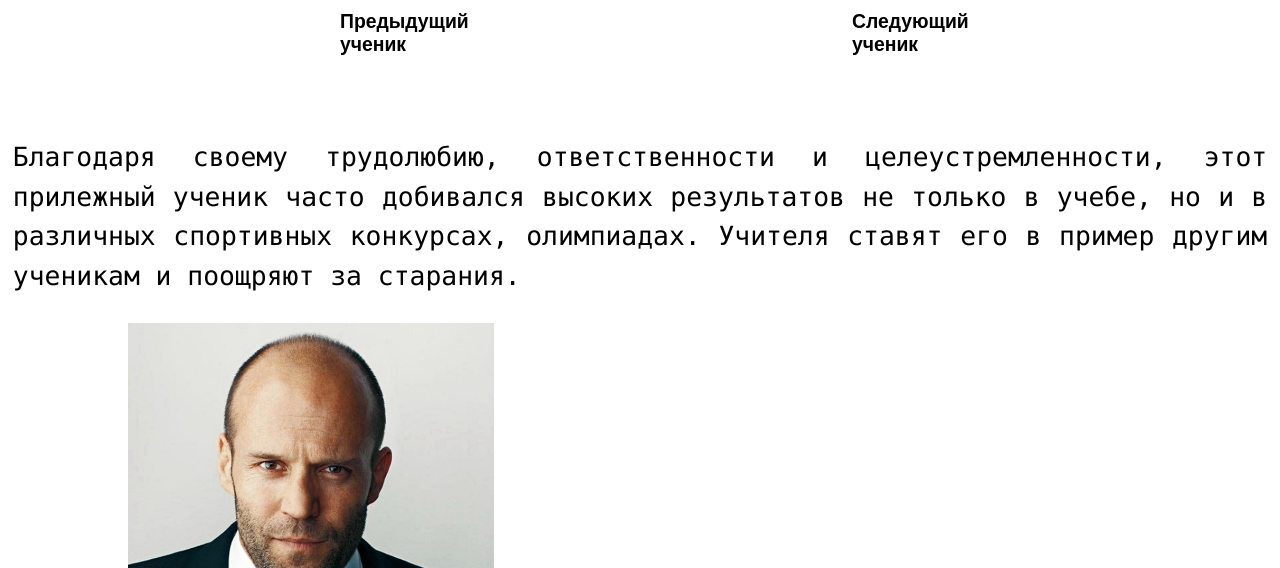
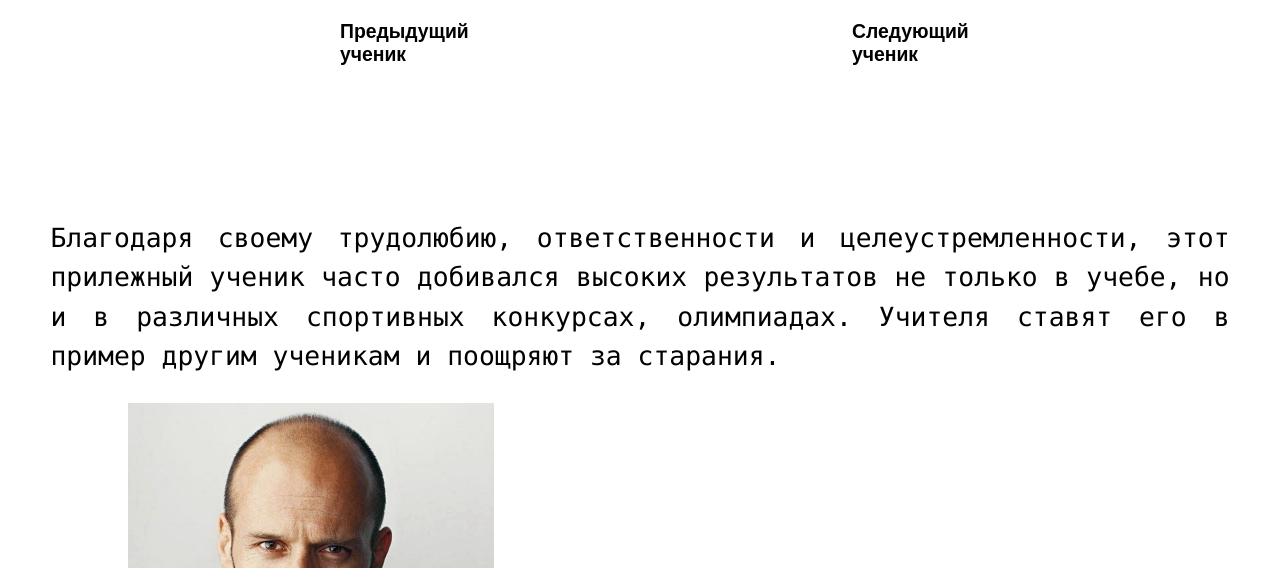
Before and after one commit to Psopis/kursovaia, a plain HTML site: page root/common/myclass.html in a window 1280 px wide. Shown: the part 232-800 px from the top of the page. Drawn offline with Linux system fonts and the light colour scheme.

Commit message:
files_index

```diff
--- a/root/css/index.css
+++ b/root/css/index.css
@@ -121,7 +121,8 @@ My class
 
 .container_div {
     align-items: center;
-
+margin-right: 3%;
+    margin-left: 3%;
 }
 
 .img_my_group {
@@ -138,7 +139,7 @@ My class
 
 
 #paragraph_imegs_myclass {
-    margin-top: 20vh;
+    margin-top: 20%;
     line-height: 1.5;
     font-family: "Lucida Console", "Courier New", monospace;
     margin-left: 1%;
@@ -150,7 +151,7 @@ My class
 .prev-button,
 .next-button {
     position: absolute;
-    top: 30vh;
+    top: 250px;
 
     width: 50px;
     height: 50px;
```
